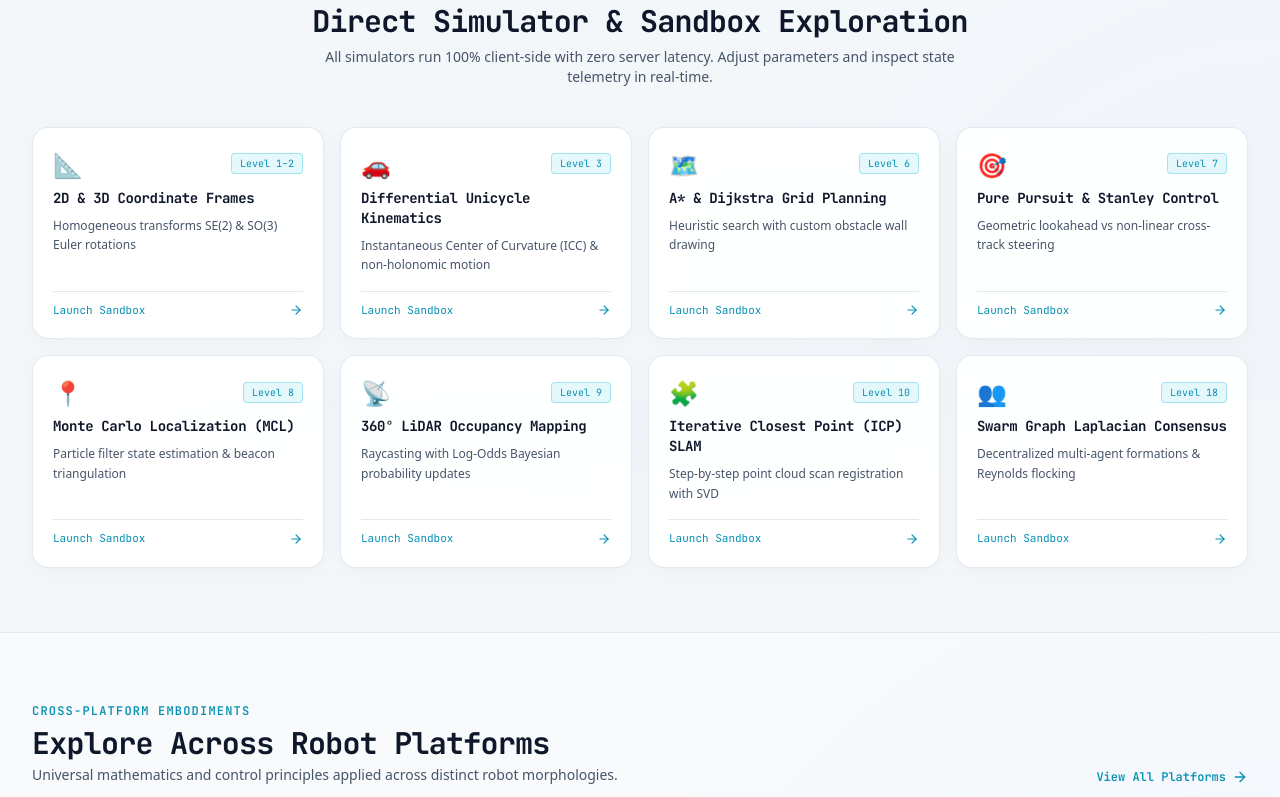
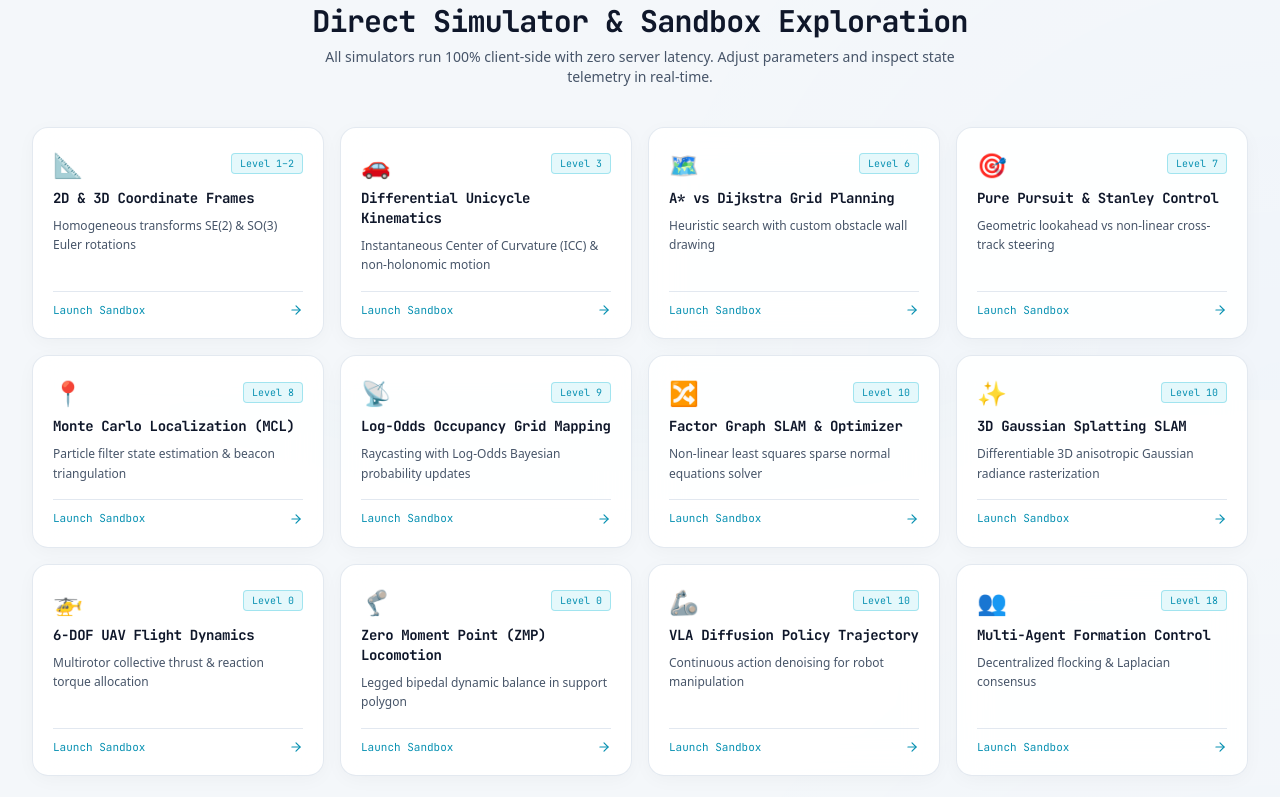
Before and after one commit to Naufaldo/RoboAtlas, a Next.js app: page / in a window 1280 px wide. Shown: the part 2000-2797 px from the top of the page. Built offline with nearby package versions, Linux system fonts and the light colour scheme.

Commit message:
docs: update README, CHANGELOG v0.6.0, docs/SPECIFICATION.md, and landing page with latest 35+ simulators and 12 completed milestones

```diff
--- a/app/page.tsx
+++ b/app/page.tsx
@@ -49,7 +49,7 @@ export default function HomePage() {
       titleId: 'Kerangka Koordinat 2D & 3D',
       descEn: 'Homogeneous transforms SE(2) & SO(3) Euler rotations',
       descId: 'Transformasi homogen SE(2) & rotasi Euler SO(3)',
-      href: '/learn/fundamentals',
+      href: '/learn/geometry/coordinate-frames-and-transforms',
       icon: '📐',
       tag: 'Level 1–2',
     },
@@ -58,16 +58,16 @@ export default function HomePage() {
       titleId: 'Kinematika Unicycle Roda Diferensial',
       descEn: 'Instantaneous Center of Curvature (ICC) & non-holonomic motion',
       descId: 'Pusat kurvatur seketika (ICC) & gerak non-holonomik',
-      href: '/learn/fundamentals',
+      href: '/learn/kinematics/differential-drive-kinematics',
       icon: '🚗',
       tag: 'Level 3',
     },
     {
-      titleEn: 'A* & Dijkstra Grid Planning',
-      titleId: 'Perencanaan Grid A* & Dijkstra',
+      titleEn: 'A* vs Dijkstra Grid Planning',
+      titleId: 'Perencanaan Grid A* vs Dijkstra',
       descEn: 'Heuristic search with custom obstacle wall drawing',
       descId: 'Pencarian heuristik dengan menggambar dinding rintangan',
-      href: '/learn/planning',
+      href: '/learn/planning/astar-vs-dijkstra-search',
       icon: '🗺️',
       tag: 'Level 6',
     },
@@ -76,7 +76,7 @@ export default function HomePage() {
       titleId: 'Kendali Pure Pursuit & Stanley',
       descEn: 'Geometric lookahead vs non-linear cross-track steering',
       descId: 'Kemudi geometris lookahead vs umpan balik lateral non-linier',
-      href: '/learn/control',
+      href: '/learn/control/pure-pursuit-and-stanley',
       icon: '🎯',
       tag: 'Level 7',
     },
@@ -85,34 +85,70 @@ export default function HomePage() {
       titleId: 'Lokalisasi Monte Carlo (MCL)',
       descEn: 'Particle filter state estimation & beacon triangulation',
       descId: 'Estimasi status filter partikel & triangulasi suar',
-      href: '/learn/localization',
+      href: '/learn/estimation/mcl-particle-filter',
       icon: '📍',
       tag: 'Level 8',
     },
     {
-      titleEn: '360° LiDAR Occupancy Mapping',
-      titleId: 'Pemetaan Okupansi LiDAR 360°',
+      titleEn: 'Log-Odds Occupancy Grid Mapping',
+      titleId: 'Pemetaan Okupansi Grid Log-Odds',
       descEn: 'Raycasting with Log-Odds Bayesian probability updates',
       descId: 'Raycasting dengan pembaruan probabilitas log-odds',
-      href: '/learn/mapping',
+      href: '/learn/perception/occupancy-grid-mapping',
       icon: '📡',
       tag: 'Level 9',
     },
     {
-      titleEn: 'Iterative Closest Point (ICP) SLAM',
-      titleId: 'SLAM Iterative Closest Point (ICP)',
-      descEn: 'Step-by-step point cloud scan registration with SVD',
-      descId: 'Registrasi pindaian awan titik dengan rotasi SVD',
-      href: '/learn/slam',
-      icon: '🧩',
+      titleEn: 'Factor Graph SLAM & Optimizer',
+      titleId: 'Graf Faktor & Optimasi SLAM',
+      descEn: 'Non-linear least squares sparse normal equations solver',
+      descId: 'Solver persamaan normal tersebar kuadrat terkecil non-linear',
+      href: '/learn/advanced/factor-graph-optimization',
+      icon: '🔀',
       tag: 'Level 10',
     },
     {
-      titleEn: 'Swarm Graph Laplacian Consensus',
-      titleId: 'Konsensus Graf Laplacian Kawanan',
-      descEn: 'Decentralized multi-agent formations & Reynolds flocking',
-      descId: 'Formasi multi-agent terdesentralisasi & kawanan Boids',
-      href: '/learn/multi-agent',
+      titleEn: '3D Gaussian Splatting SLAM',
+      titleId: '3D Gaussian Splatting SLAM',
+      descEn: 'Differentiable 3D anisotropic Gaussian radiance rasterization',
+      descId: 'Rasterisasi pancaran 3D Gaussian anisotropik diferensiabel',
+      href: '/learn/advanced/3d-gaussian-splatting-slam',
+      icon: '✨',
+      tag: 'Level 10',
+    },
+    {
+      titleEn: '6-DOF UAV Flight Dynamics',
+      titleId: 'Dinamika Terbang 6-DOF UAV',
+      descEn: 'Multirotor collective thrust & reaction torque allocation',
+      descId: 'Dorongan kolektif multirotor & alokasi torsi reaksi',
+      href: '/learn/fundamentals/aerial-drone-principles',
+      icon: '🚁',
+      tag: 'Level 0',
+    },
+    {
+      titleEn: 'Zero Moment Point (ZMP) Locomotion',
+      titleId: 'Lokomosi Zero Moment Point (ZMP)',
+      descEn: 'Legged bipedal dynamic balance in support polygon',
+      descId: 'Keseimbangan dinamis robot berkaki di poligon tumpuan',
+      href: '/learn/fundamentals/legged-robotics-fundamentals',
+      icon: '🦿',
+      tag: 'Level 0',
+    },
+    {
+      titleEn: 'VLA Diffusion Policy Trajectory',
+      titleId: 'Trajektori Diffusion Policy VLA',
+      descEn: 'Continuous action denoising for robot manipulation',
+      descId: 'Denoising aksi kontinu untuk manipulasi lengan robot',
+      href: '/learn/advanced/vla-and-diffusion-policies',
+      icon: '🦾',
+      tag: 'Level 10',
+    },
+    {
+      titleEn: 'Multi-Agent Formation Control',
+      titleId: 'Kendali Formasi Multi-Agen',
+      descEn: 'Decentralized flocking & Laplacian consensus',
+      descId: 'Flocking terdesentralisasi & konsensus graf Laplacian',
+      href: '/learn/advanced/formation-control-and-swarms',
       icon: '👥',
       tag: 'Level 18',
     },
```
Also changed, not shown: 3 other files (tests, documents, lock files or other folders).
